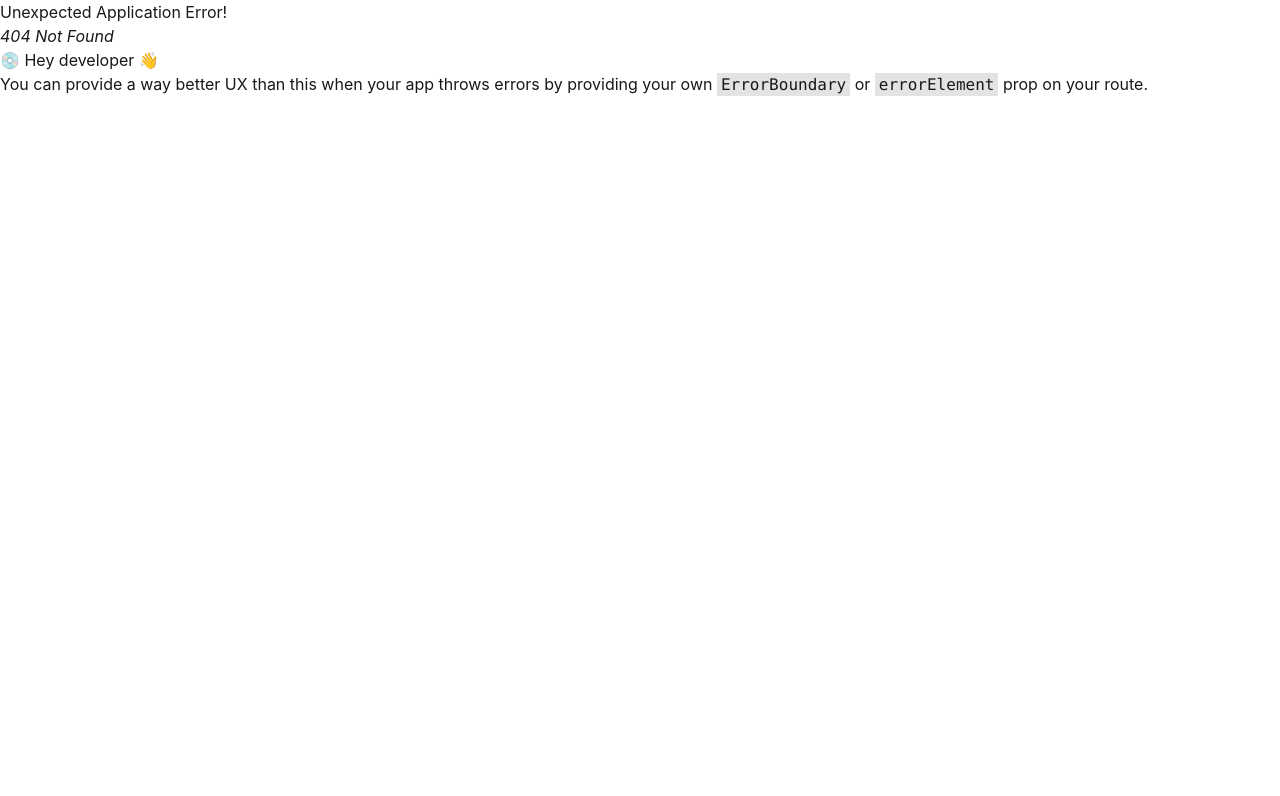
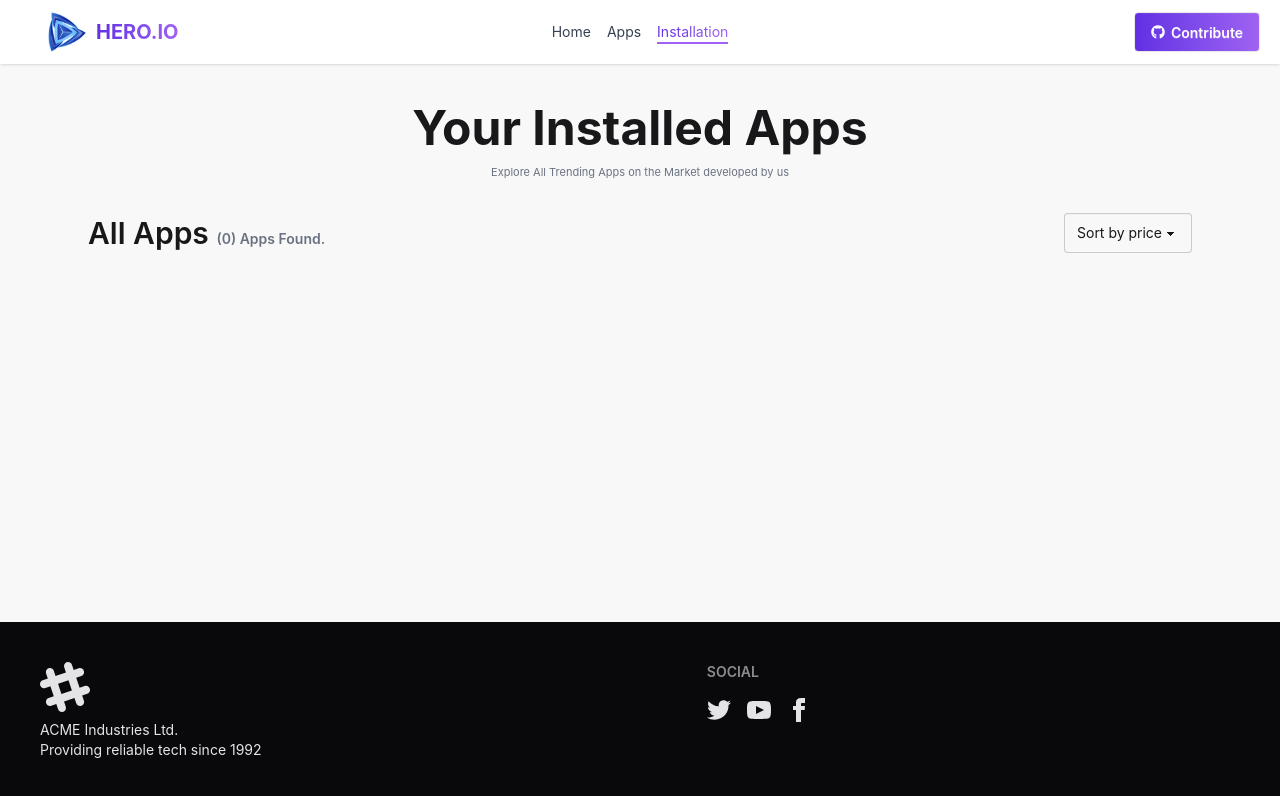
Before and after one commit to rimi-1234/react-hero-app-projects, a React (Vite) app: page /installation in a window 1280 px wide. Before the commit this address had no page. Shown: the top 796 px of the page. Built offline with nearby package versions, Linux system fonts and the light colour scheme.

Commit message:
install page create

```diff
--- a/src/Components/Navbar/Navbar.jsx
+++ b/src/Components/Navbar/Navbar.jsx
@@ -20,6 +20,14 @@ const Navbar = () => {
         }
     >
         Apps
+    </NavLink>
+      <NavLink
+        to="/installation"
+        className={({ isActive }) =>
+            isActive ?  "border-b-2 border-[#9F62F2]  bg-gradient-to-r from-[#632EE3] to-[#9F62F2] bg-clip-text text-transparent text-center ml-0 md:ml-4 mt-4 md:mt-0" :  "text-gray-700  text-center  md:ml-4  mt-4 md:mt-0"
+        }
+    >
+        Installation
     </NavLink>
 
     </>
--- a/src/Components/SingleAppdetail/SingleAppdetail.jsx
+++ b/src/Components/SingleAppdetail/SingleAppdetail.jsx
@@ -24,6 +24,8 @@ const SingleAppdetail = () => {
 
     const { id } = useParams();
     const { apps, loading } = useApp();
+    const [isActiveApplist, setIsActiveApplist] = useState(false);
+    const [isInstall, setIsInstall] = useState(false);
 
 
     const [sortRatings, setRatings] = useState([]);
@@ -33,7 +35,19 @@ const SingleAppdetail = () => {
 
     // Initialize state correctly with this app's ratings
 
+    useEffect(() => {
+        const appState = localStorage.getItem(`applist-${id}`);
 
+
+        if (appState) setIsActiveApplist(true);
+        const appStateIstall = localStorage.getItem(`isInstall-${id}`);
+
+
+        if (appStateIstall) setIsInstall(true);
+
+
+
+    }, [id]);
     useEffect(() => {
         if (ratings.length > 0) {
             setRatings(ratings);
@@ -49,9 +63,15 @@ const SingleAppdetail = () => {
 
 
     const handleInstall = (appsData) => {
-        toast("Installed!");
+        if(!isInstall){
+            toast("Installed");
+            setIsInstall(true);
+            setIsActiveApplist(true)
+        }
+        localStorage.setItem(`applist-${id}`, true);
+        localStorage.setItem(`isInstall-${id}`, true);
 
-       addtoAppList(appsData);
+        addtoAppList(appsData,setIsInstall);
 
 
     }
@@ -103,7 +123,13 @@ const SingleAppdetail = () => {
                             </div>
 
 
-                            <button onClick={() => handleInstall(appsData)} className="btn mt-5  mr-3 bg-[#00D390] text-white">Install Now ({size} MB)</button>
+                            <button
+                                onClick={() => handleInstall(appsData)}
+                                className="mt-5 mr-3 bg-[#00D390] text-white px-4 py-2 rounded-lg"
+                            >
+                                {isActiveApplist ? "Installed" : `Install Now (${size} MB)`}
+                            </button>
+
                             <ToastContainer />
 
 
--- /dev/null
+++ b/src/Pages/Installation/Installation.jsx
@@ -0,0 +1,95 @@
+import React, { useState } from 'react';
+import { getStoredApp } from '../../Utility/addToDb';
+import { ArrowDownToLine, Star } from 'lucide-react';
+
+const Installation = () => {
+    const [wishlist, setWishlist] = useState(() => getStoredApp())
+    console.log(wishlist);
+    //    "title": "Slack: Team Messaging & Collaboration",
+    //     "companyName": "Slack Technologies",
+    //     "id": 19,
+    //     "description": "Slack is a business communication platform.\nSupports messaging in channels.\nDirect messaging for team members.\nFile sharing and storage.\nWorkflow automation through apps and bots.\nIntegration with third-party tools.\nVideo and voice calls within channels.\nCustomizable notifications.\nThreaded conversations for organization.\nSearch functionality to find messages and files.\nDark mode available.\nAnalytics for team communication.\nApp available on multiple platforms.\nSecurity and encryption supported.\nEmoji reactions and custom emojis.\nPinned messages for important info.\nBookmarking and saved items.\nGuest access for external collaborators.\nScheduled reminders for tasks.\nRegular updates improve usability and security.",
+    //     "size": 200,
+    //     "reviews": "500K",
+    //     "ratingAvg": 4.5,
+    //     "downloads": "500M",
+    return (
+        <div className='mx-12'>
+            <div className='text-center mt-10  mb-4'>
+                <h1 className="text-5xl font-bold">Your Installed Apps</h1 >
+
+                <p className="py-3 text-[11px] text-gray-500">
+                    Explore All Trending Apps on the Market developed by us
+                </p>
+
+                <div>
+                    <div className='flex justify-between py-5 items-center mx-10'>
+                        <div>
+
+                            <h1 className='text-3xl font-semibold'>
+                                All Apps{' '}
+                                <span className='text-sm text-gray-500'>
+                                    ({wishlist.length}) Apps Found.
+                                </span>
+                            </h1>
+                        </div>
+                        <div className='' >
+                            <label className='form-control w-full max-w-xs '>
+                                <select className='select select-bordered bg-base-200'>
+                                    <option value='none'>Sort by price</option>
+                                    <option value='price-asc'>Low → High</option>
+                                    <option value='price-desc'>High → Low</option>
+                                </select>
+
+                            </label>
+                        </div>
+
+                    </div>
+                    <div className='space-y-4 mx-10 mb-20'>
+                        {wishlist.map(p => (
+                            <div key={p.id} className='card border-none card-side bg-base-100 shadow border p-4'>
+                                <div className='flex gap-4'>
+
+                                    <figure className='p-4 bg-base-200'>
+                                        <img
+                                            className='w-10 h-10 object-cover'
+                                            src={p.image}
+                                            alt={p.name}
+                                        />
+                                    </figure>
+                                    <div>
+
+                                        <h3 className='font-bold'>{p.title}</h3>
+                                        <div className='flex gap-4 py-3 items-center '>
+                                            <p className=' text-[#00D390]  flex gap-1 '>  <ArrowDownToLine />{p.downloads}</p>
+                                            <p className='text-[#FF8811]  flex gap-1'>
+                                                <Star stroke="#FF8811" fill="#FF8811" /> {p.ratingAvg}
+                                            </p>
+                                            <h1 className=' text-gray-500  '>{p.size} MB</h1>
+
+                                        </div>
+
+                                    </div>
+                                </div>
+                                <div className='card-body'>
+
+                                </div>
+                                <div className=' pr-4 flex items-center gap-3'>
+
+                                    <button
+
+                                        className="mt-5 mr-3 bg-[#00D390] text-white px-4 py-2 rounded-lg"
+                                    >
+                                           Uninstall
+                                    </button>
+                                </div>
+                            </div>
+                        ))}
+                    </div>
+                </div>
+            </div>
+        </div>
+    );
+};
+
+export default Installation;
--- a/src/Routes/Routes.jsx
+++ b/src/Routes/Routes.jsx
@@ -5,6 +5,7 @@ import Home from '../Pages/Home/Home';
 import Apps from '../Pages/Apps/Apps';
 import LoadingSpinner from '../Components/LoadingSpinner/LoadingSpinner';
 import SingleAppdetail from '../Components/SingleAppdetail/SingleAppdetail';
+import Installation from '../Pages/Installation/Installation';
 
 export const router = createBrowserRouter([
     {
@@ -38,6 +39,16 @@ export const router = createBrowserRouter([
             },
             {
 
+                path: "/installation",
+                Component: Installation,
+                loader: async () => {
+                    await new Promise(r => setTimeout(r, 1000)); // simulate async delay
+                    return null;
+                },
+
+            },
+            {
+
                 path: "/apps/:id",
                 Component: SingleAppdetail,
                  loader: async () => {
--- a/src/Utility/addToDb.js
+++ b/src/Utility/addToDb.js
@@ -14,7 +14,7 @@ export const getStoredApp = () => {
 
 }
 
-export const addtoAppList = apps => {
+export const addtoAppList = (apps,setIsInstall) => {
 
     const storedAppData = getStoredApp();
 
@@ -24,8 +24,8 @@ export const addtoAppList = apps => {
 
 
     if (isDuplicate) {
-
-          toast("App alredy exit!");
+        toast("App Already Exit!");
+        setIsInstall(true);
         return;
     }
     storedAppData.push(apps);
```
